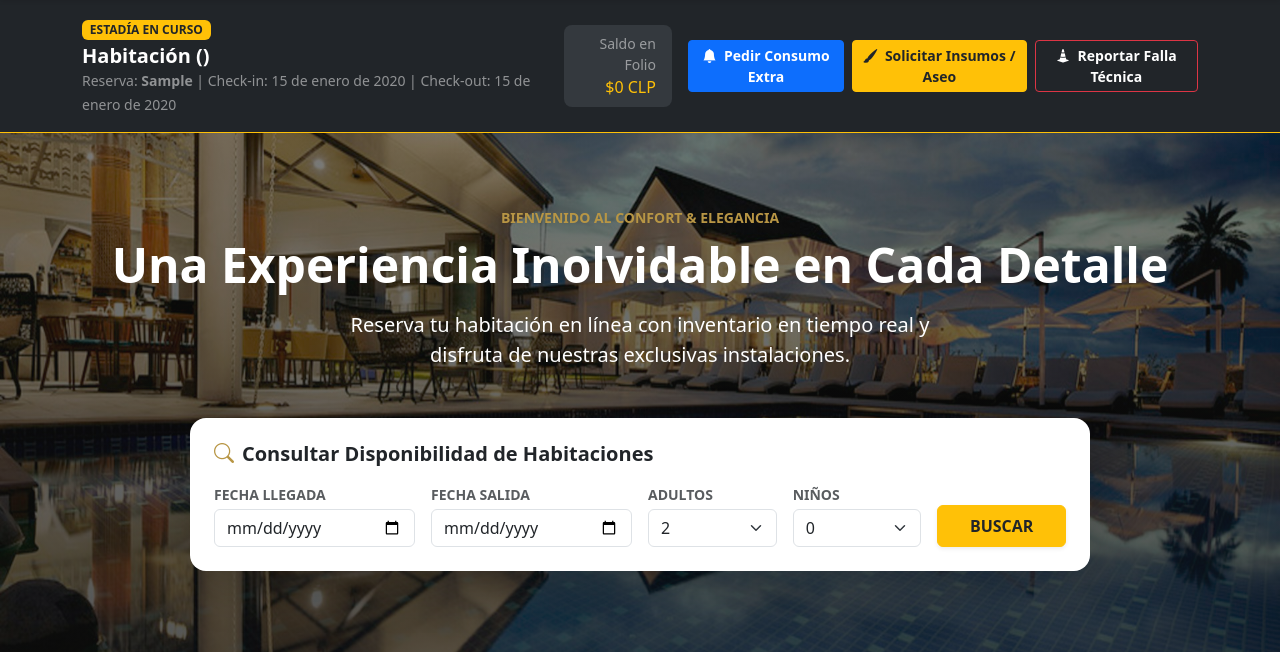
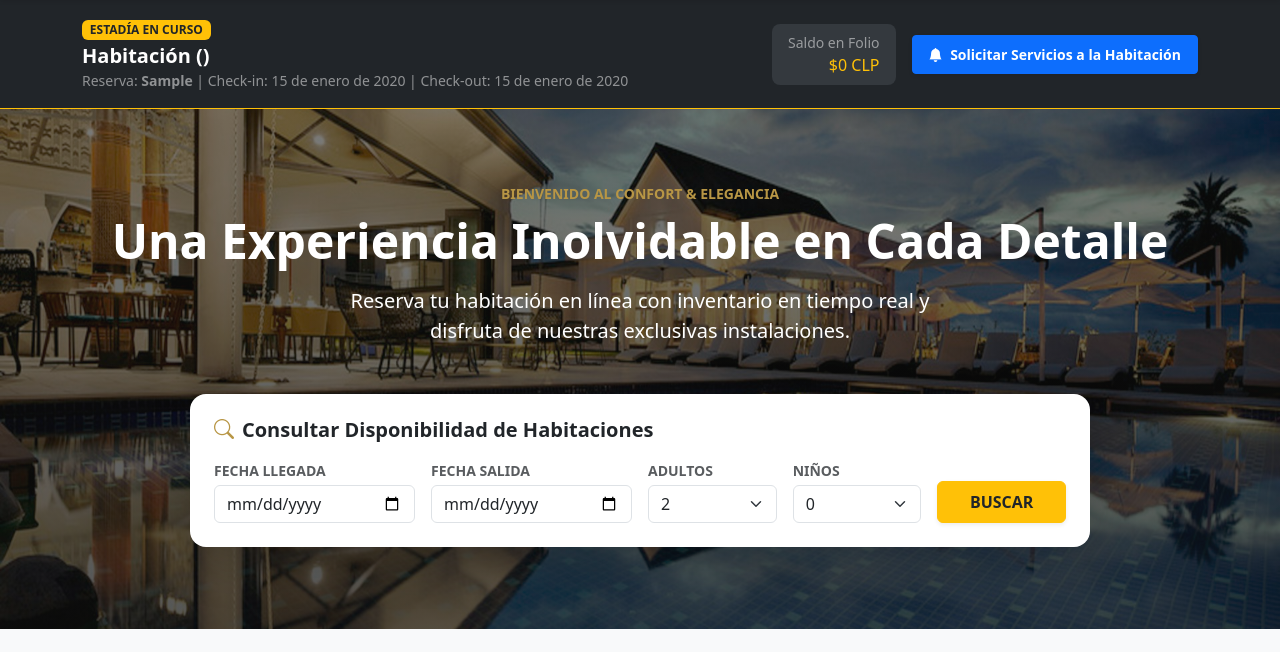
Before and after one commit to Constanza29/hotel-suah, a Django app: page / in a window 1280 px wide. Shown: the part 122-774 px from the top of the page. Run offline with Django 5.2, Linux system fonts and the light colour scheme; a user stored in the database is signed in; tables that the repository leaves empty hold one stand-in row (values such as "Sample post"); grey boxes marked "Sample" are stand-in pictures; some libraries are stand-ins or nearby versions.

Commit message:
Unificar acciones del huesped en un solo boton limpio Solicitar Servicios a la Habitacion

```diff
--- a/hotelSUAH/templates/publico/index.html
+++ b/hotelSUAH/templates/publico/index.html
@@ -60,14 +60,8 @@
         <small class="text-white-50 d-block">Saldo en Folio</small>
         <strong class="text-warning h6 mb-0">${{ folio_huesped.saldo_pendiente|default:0 }} CLP</strong>
       </div>
-      <button onclick="abrirModalPedirServicio('consumo')" class="btn btn-primary btn-sm fw-bold">
-        <i class="bi bi-bell-fill me-1"></i> Pedir Consumo Extra
-      </button>
-      <button onclick="abrirModalPedirServicio('aseo')" class="btn btn-warning text-dark btn-sm fw-bold">
-        <i class="bi bi-brush-fill me-1"></i> Solicitar Insumos / Aseo
-      </button>
-      <button onclick="abrirModalPedirServicio('mantenimiento')" class="btn btn-outline-danger btn-sm fw-bold text-white">
-        <i class="bi bi-cone-striped me-1"></i> Reportar Falla Técnica
+      <button onclick="abrirModalPedirServicio('consumo')" class="btn btn-primary btn-sm fw-bold shadow-sm px-3 py-2">
+        <i class="bi bi-bell-fill me-1"></i> Solicitar Servicios a la Habitación
       </button>
       {% if folio_huesped.saldo_pendiente > 0 %}
       <button onclick="abrirModalAbonoOnline({{ folio_huesped.saldo_pendiente }})" class="btn btn-success btn-sm fw-bold">
```
